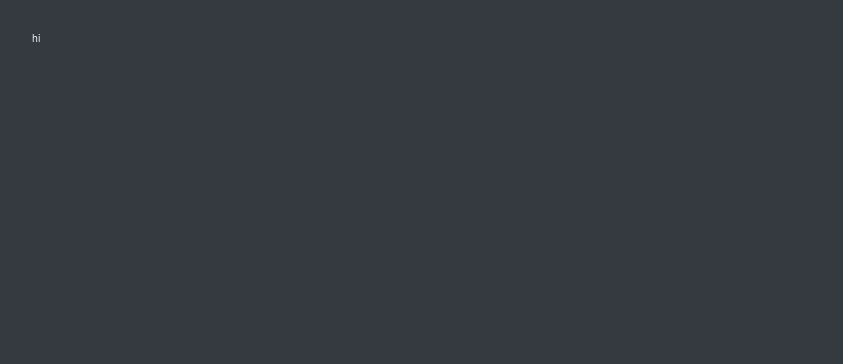
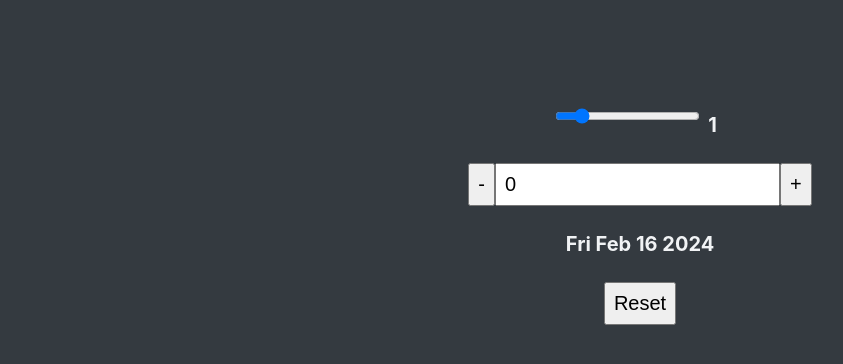
Before and after one commit to WiseVizo/react-qizz, a React (Create React App) app: page / in a window 1280 px wide. Shown: the top 364 px of the page, without its empty margins (0-843 px from the left). Built offline with nearby package versions, Linux system fonts and the light colour scheme.

Commit message:
using useReducer hook

```diff
--- a/src/App.js
+++ b/src/App.js
@@ -1,5 +1,11 @@
+import DateCounter from "./DateCounter";
+
 function App() {
-  return <div className="App">hi</div>;
+  return (
+    <div>
+      <DateCounter />
+    </div>
+  );
 }
 
 export default App;
--- a/src/DateCounter.js
+++ b/src/DateCounter.js
@@ -1,25 +1,38 @@
-import { useState } from "react";
+import { useReducer, useState } from "react";
+
+function reducer(data, action) {
+  console.log(data, action);
+  if (action.type === "incriment") return data + 1;
+  if (action.type === "decriment") return data - 1;
+  if (action.type === "keyboardInput")
+    return action.payload ? action.payload : data;
+  if (action.type === "reset") return 0;
+}
 
 function DateCounter() {
-  const [count, setCount] = useState(0);
+  // const [count, setCount] = useState(0);
+  const [count, dispatch] = useReducer(reducer, 0);
   const [step, setStep] = useState(1);
 
   // This mutates the date object.
-  const date = new Date("june 21 2027");
+  const date = new Date(); //"june 21 2027"
   date.setDate(date.getDate() + count);
 
   const dec = function () {
     // setCount((count) => count - 1);
-    setCount((count) => count - step);
+    // setCount((count) => count - step);
+    dispatch({ type: "decriment", payload: -1 });
   };
 
   const inc = function () {
     // setCount((count) => count + 1);
-    setCount((count) => count + step);
+    // setCount((count) => count + step);
+    dispatch({ type: "incriment" });
   };
 
   const defineCount = function (e) {
-    setCount(Number(e.target.value));
+    // setCount(Number(e.target.value));
+    dispatch({ type: "keyboardInput", payload: Number(e.target.value) });
   };
 
   const defineStep = function (e) {
@@ -27,7 +40,8 @@ function DateCounter() {
   };
 
   const reset = function () {
-    setCount(0);
+    // setCount(0);
+    dispatch({ type: "reset" });
     setStep(1);
   };
 
```
